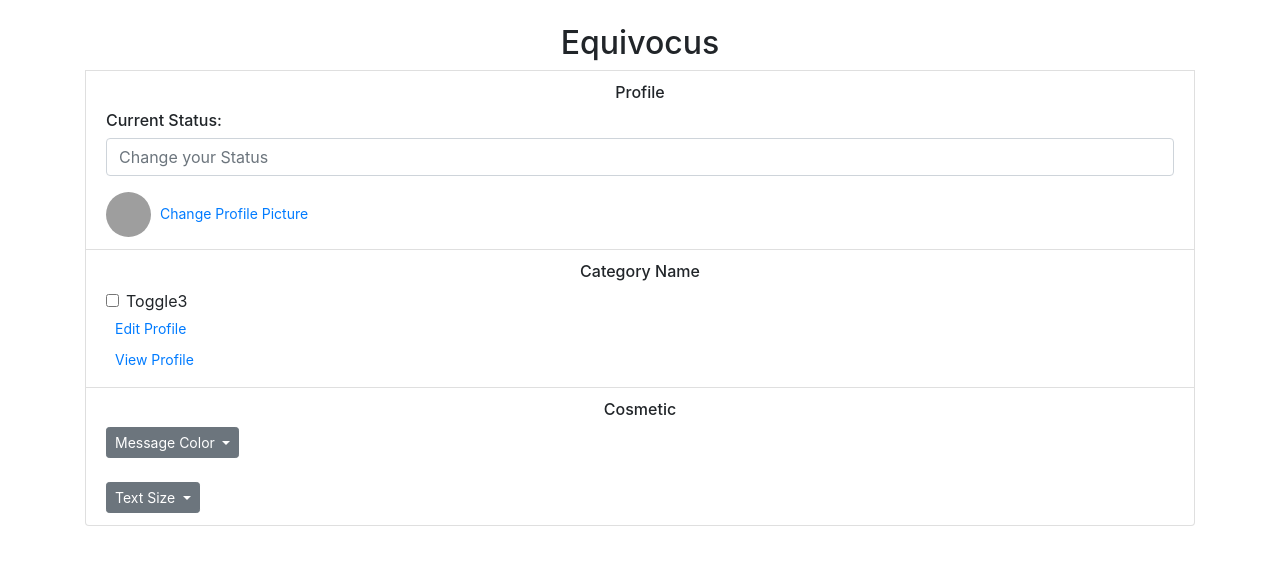
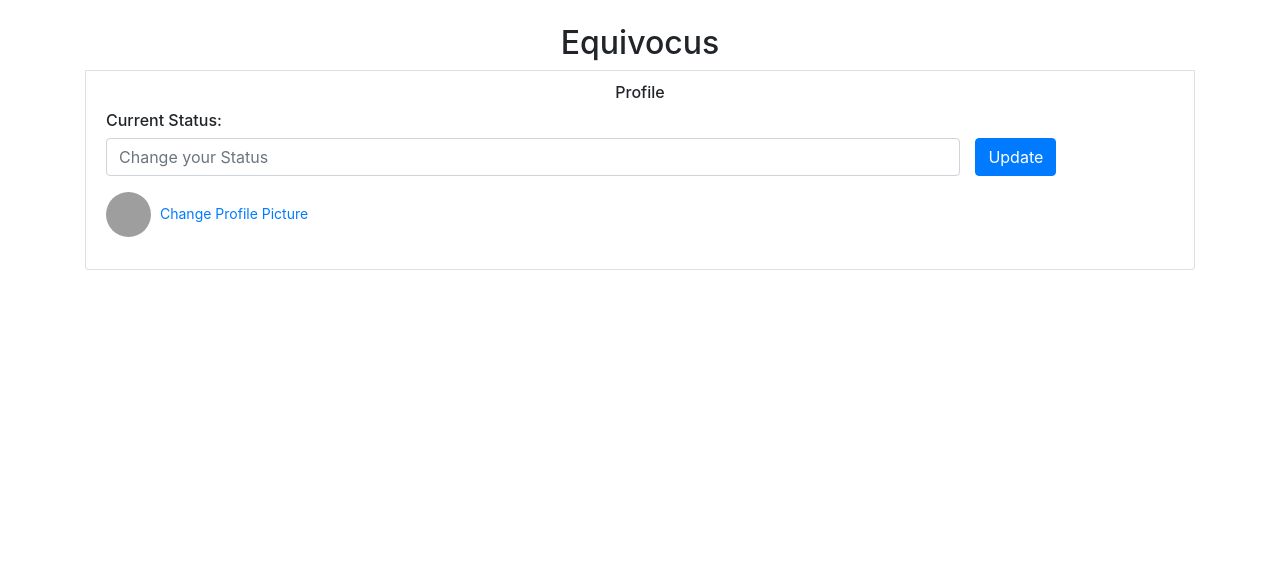
Before and after one commit to matthew-c-lee/Chat-Application, a Flask app: page /profile in a window 1280 px wide. Shown: the part 56-621 px from the top of the page. Run offline with Flask 2, Linux system fonts and the light colour scheme; a user stored in the database is signed in; some libraries are stand-ins or nearby versions; grey boxes are pictures that could not be loaded.

Commit message:
added submit button

```diff
--- a/website/models.py
+++ b/website/models.py
@@ -23,4 +23,5 @@ class User(db.Model, UserMixin):
     first_name = db.Column(db.String(150))
     selected_friend_id = db.Column(db.Integer)
     messages = db.relationship('Message')
+    status = db.Column(db.String(150))
     # messages = db.relationship('Message')
--- a/website/templates/profile.html
+++ b/website/templates/profile.html
@@ -7,27 +7,26 @@
 
     </form>
 
-    <li class="list-group-item">
+    <li style="height: 200px" class="list-group-item">
         <h6 align="center">Profile</h6>
         <h6 align="left">Current Status: </h6>
-        <div class="form-group">
-            <input
-                type="text"
-                class="form-control"
-                id="status"
-                name="status"
-                placeholder="Change your Status"
-            />
+        <div style="float: left; width: 100%">
+          <!-- change status -->
+          <div style="float: left; width: 80%" class="form-group"> <input type="text" class="form-control" id="status" name="status"placeholder="Change your Status" />
+          </div>
+          <div style="float: left; padding-left: 15px"><button type="submit" class="btn btn-primary">Update</button></div>
         </div>
-        <div style="height: 45px">
-          <div style="float: left; padding-right: 2%; width: 45px; height: 45px">
-            <img style="width: 45px; height: 45px" src="https://cdn.pixabay.com/photo/2015/10/05/22/37/blank-profile-picture-973460_960_720.png" class="rounded-circle">
+
+
+          <div style="height: 45px">
+            <div style="float: left; padding-right: 2%; width: 45px; height: 45px">
+              <img style="width: 45px; height: 45px" src="https://cdn.pixabay.com/photo/2015/10/05/22/37/blank-profile-picture-973460_960_720.png" class="rounded-circle">
+            </div>
+          <div style="float: left; padding-top: .6%"><button type="submit" class="btn btn-link btn-sm">Change Profile Picture</button></div>
           </div>
-        <div style="float: left; padding-top: .6%"><button type="submit" class="btn btn-link btn-sm">Change Profile Picture</button></div>
-        </div>
     </li>
 
-    <li class="list-group-item">
+    <!-- <li class="list-group-item">
       <h6 align="center">Category Name</h6>
       <div class="form-check">
         <input class="form-check-input" type="checkbox" value="" id="flexCheckDefault">
@@ -65,6 +64,6 @@
           <a class="dropdown-item" href="#">Large</a>
         </div>
       </div>
-    </li>
+    </li> -->
 
     {% endblock %}
```
Also changed, not shown: website/database.db.
